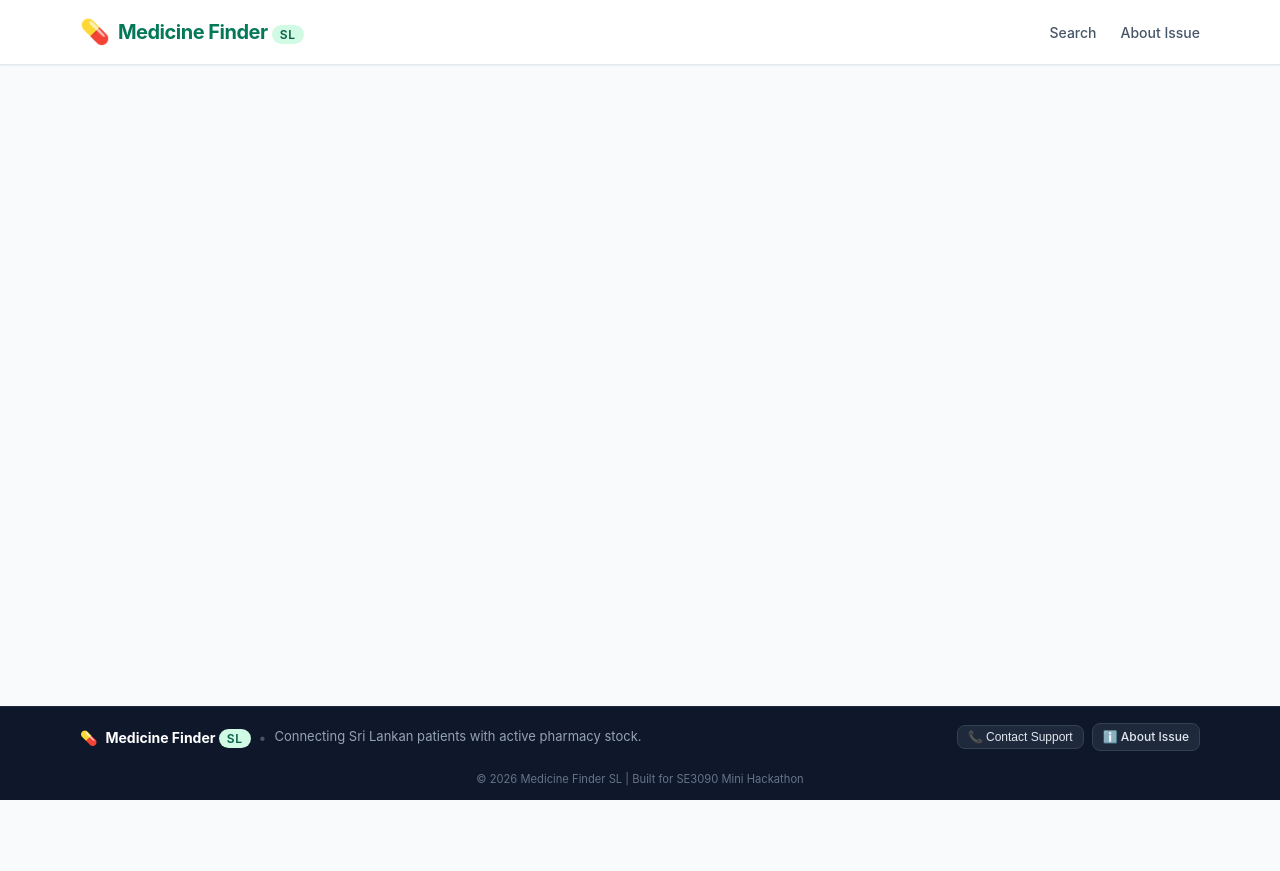
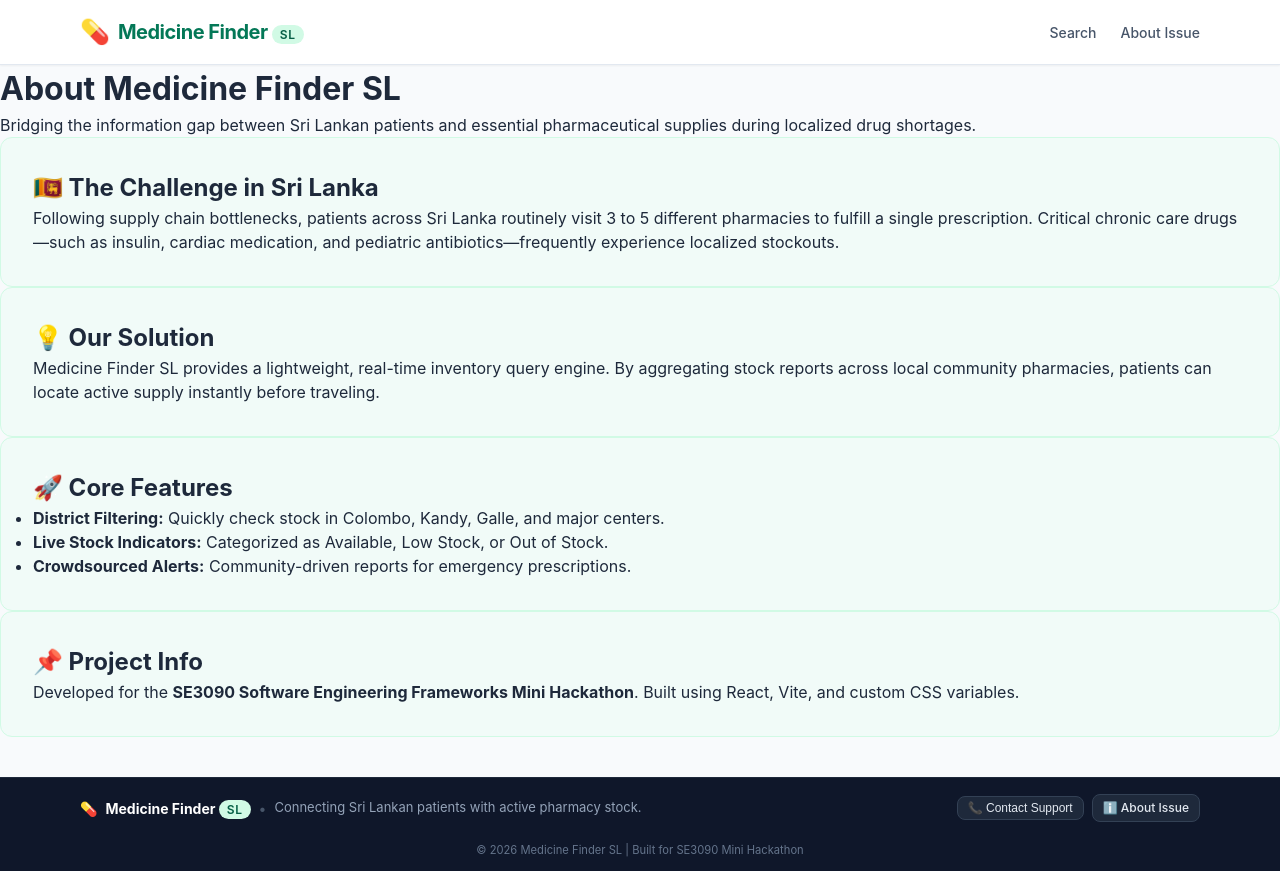
Before and after one commit to IT24101970/SE3090_KDY_SE_01, a React (Vite) app: page /about in a window 1280 px wide. Before the commit the page ends 800 px from the top, so only its background shows below. Built offline with nearby package versions, Linux system fonts and the light colour scheme.

Commit message:
about_page

```diff
--- a/src/App.jsx
+++ b/src/App.jsx
@@ -2,7 +2,7 @@ import React from 'react';
 import { BrowserRouter as Router, Routes, Route, Link } from 'react-router-dom';
 //import Home from './pages/Home';
 import SearchPage from './pages/SearchPage';
-//import About from './pages/About';
+import About from './pages/About';
 import Header from './components/Header';
 import Footer from './components/Footer';
 
@@ -14,6 +14,7 @@ export default function App() {
           <main className="main-content">
             <Routes>
                 <Route path="/search" element={<SearchPage />} />
+                <Route path="/about" element={<About />} />
               {/*
               <Route path="/" element={<Home />} />
               <Route path="/search" element={<SearchPage />} />
--- /dev/null
+++ b/src/pages/About.jsx
@@ -0,0 +1,44 @@
+import React from 'react';
+
+export default function About() {
+    return (
+        <div className="about-container">
+            <h1>About Medicine Finder SL</h1>
+            <p className="about-intro">
+                Bridging the information gap between Sri Lankan patients and essential pharmaceutical supplies during localized drug shortages.
+            </p>
+
+            <section className="about-card">
+                <h2>🇱🇰 The Challenge in Sri Lanka</h2>
+                <p>
+                    Following supply chain bottlenecks, patients across Sri Lanka routinely visit 3 to 5 different pharmacies to fulfill a single prescription. Critical chronic care drugs—such as insulin, cardiac medication, and pediatric antibiotics—frequently experience localized stockouts.
+                </p>
+            </section>
+
+            <div className="about-grid">
+                <section className="about-card">
+                    <h2>💡 Our Solution</h2>
+                    <p>
+                        Medicine Finder SL provides a lightweight, real-time inventory query engine. By aggregating stock reports across local community pharmacies, patients can locate active supply instantly before traveling.
+                    </p>
+                </section>
+
+                <section className="about-card">
+                    <h2>🚀 Core Features</h2>
+                    <ul className="about-list">
+                        <li><strong>District Filtering:</strong> Quickly check stock in Colombo, Kandy, Galle, and major centers.</li>
+                        <li><strong>Live Stock Indicators:</strong> Categorized as Available, Low Stock, or Out of Stock.</li>
+                        <li><strong>Crowdsourced Alerts:</strong> Community-driven reports for emergency prescriptions.</li>
+                    </ul>
+                </section>
+            </div>
+
+            <section className="about-card meta-card">
+                <h2>📌 Project Info</h2>
+                <p>
+                    Developed for the <strong>SE3090 Software Engineering Frameworks Mini Hackathon</strong>. Built using React, Vite, and custom CSS variables.
+                </p>
+            </section>
+        </div>
+    );
+}
```
